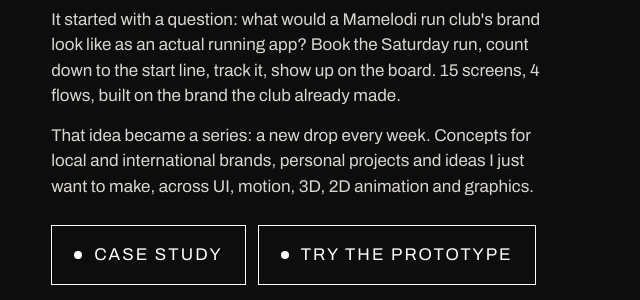
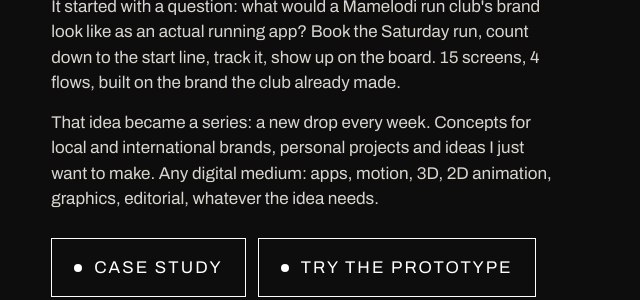
Before and after one commit to dominicmcwazzer-cloud/dominicmcwazzer-cloud.github.io, a plain HTML site: page index.html in a window 1280 px wide. Shown: the part 1471-1771 px from the top of the page, 0-640 px from the left. Drawn offline with Linux system fonts and the light colour scheme; grey boxes are pictures that could not be loaded.

Commit message:
Drop copy: any digital medium
Co-Authored-By: Claude Opus 5.5 <noreply@anthropic.com>

```diff
--- a/index.html
+++ b/index.html
@@ -148,7 +148,7 @@ footer .row{display:flex;justify-content:space-between;flex-wrap:wrap;gap:16px;c
   <p class="mono kick">Drop 01 · New work every week</p>
   <h2>6ix AM Club</h2>
   <p>It started with a question: what would a Mamelodi run club's brand look like as an actual running app? Book the Saturday run, count down to the start line, track it, show up on the board. 15 screens, 4 flows, built on the brand the club already made.</p>
-  <p>That idea became a series: a new drop every week. Concepts for local and international brands, personal projects and ideas I just want to make, across UI, motion, 3D, 2D animation and graphics.</p>
+  <p>That idea became a series: a new drop every week. Concepts for local and international brands, personal projects and ideas I just want to make. Any digital medium: apps, motion, 3D, 2D animation, graphics, editorial, whatever the idea needs.</p>
   <div class="dlinks"><a class="btn mono" href="https://dominicmcwazzer-cloud.github.io/portfolio/6ix-am-club/"><span class="dot"></span>Case study</a><a class="btn mono" href="https://dominicmcwazzer-cloud.github.io/portfolio/6ix-am-club/prototype.html"><span class="dot"></span>Try the prototype</a></div>
   <p class="mono lbl">Self-initiated app concept for @6ixamclub_</p>
  </div>
```
